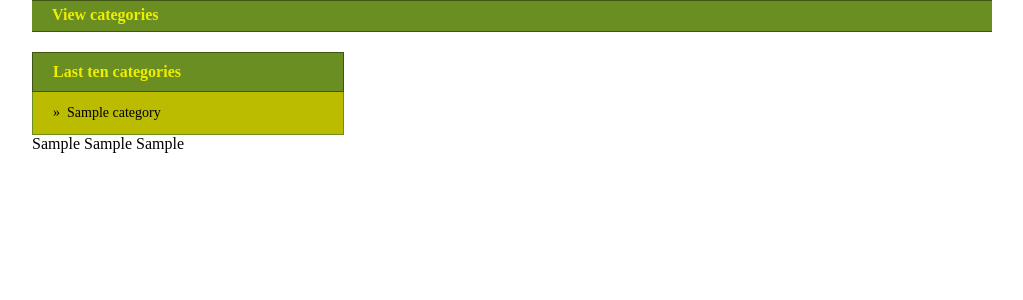
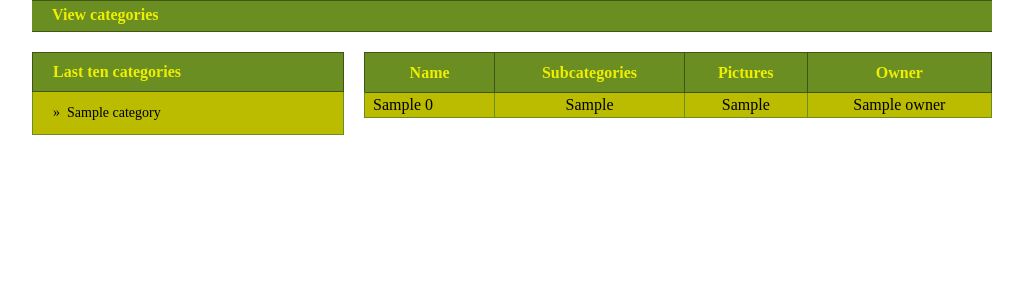
Before and after one commit to psstoev/willy, a Django app: template src/willy/gallery/templates/view_categories.html in a window 1280 px wide. Shown: the part 123-423 px from the top of the page, without its empty margins (128-1151 px from the left). Run offline with Django 3.2, Linux system fonts and the light colour scheme; the template is opened without the code that fills it: most values are stand-ins (such as "Sample title", 1, 10 or a date in 2020).

Commit message:
Finish design of view_categories.html

```diff
--- a/src/willy/gallery/templates/view_categories.html
+++ b/src/willy/gallery/templates/view_categories.html
@@ -7,12 +7,20 @@
     {% trans "View categories" %}
   </h1>
   {% include "categories_sidebar.html" %}
-  {% for cat in cat_info %}
-    <tr>
-      <td>{{ cat.0 }}</td>
-      <td>{{ cat.1 }}</td>
-      <td>{{ cat.2 }}</td>
-      <td></td>
-    </tr>
-  {% endfor %}
+  <table id="categories_table">
+      <tr class="t_header">
+        <th>{% trans "Name" %}</th>
+        <th>{% trans "Subcategories" %}</th>
+        <th>{% trans "Pictures" %}</th>
+        <th>{% trans "Owner" %}</th>
+      </tr>
+    {% for cat in cat_info %}
+      <tr class="{% cycle 'even' 'odd' %}">
+        <td class="left"><a href="/gallery/category/view/{{ cat.0.id }}">{{ cat.0.name|slice:":30" }}{% if cat.0.name|length > 30 %}&nbsp;&hellip;{% endif %}</a></td>
+        <td>{{ cat.1 }}</td>
+        <td>{{ cat.2 }}</td>
+        <td>{{ cat.0.owner }}</td>
+      </tr>
+    {% endfor %}
+  </table>
 {% endblock content %}
--- a/src/willy/static/css/base.css
+++ b/src/willy/static/css/base.css
@@ -147,6 +147,8 @@ h1#title {
 }
 
 section#categories {
+    position: relative;
+    float: left;
     display: block;
     width: 312px;
     background-color: #bbbb00;
@@ -175,7 +177,7 @@ section#categories a {
     padding-bottom: 3px;
     padding-left: 20px;
     font-size: 14px;
-    color: #000;
+    color: #000000;
 }
 
 section#categories a:hover, section#categories a:active, section#categories a.active {
@@ -188,3 +190,60 @@ section#categories a.active {
     border-top: 1px solid #6b8e23;
     border-bottom: 1px solid #6b8e23;
 }
+
+table#categories_table {
+    position: relative;
+    float: left;
+    width: 628px;
+    margin-left: 20px;
+}
+
+table#categories_table tr.t_header {
+    background-color: #6b8e23;
+    height: 40px;
+    border-top: 1px solid #405414;
+    border-left: 1px solid #405414;
+    border-bottom: 1px solid #405414;
+}
+
+table#categories_table tr.t_header th {
+    padding-left: 8px;
+    padding-right: 8px;
+    font-weight: bold;
+    color: #eeee00;
+    text-align: center;
+    border-right: 1px solid #405414;
+}
+
+table#categories_table tr td {
+    padding: 3px 8px 3px 8px;
+    text-align: center;
+    border-left: 1px solid #6b8e23;
+    border-right: 1px solid #6b8e23;
+    border-bottom: 1px solid #6b8e23;
+}
+
+table#categories_table tr td a {
+    display: block;
+    color: black;
+}
+
+table#categories_table tr.even td a:hover, table#categories_table tr.even td a:active {
+    color: #eeee00;
+}
+
+table#categories_table tr.odd td a:hover, table#categories_table tr.odd td a:active {
+    color: #546d1d;
+}
+
+table#categories_table tr td.left {
+    text-align: left;
+}
+
+table#categories_table tr.even {
+    background-color: #bbbb00;
+}
+
+table#categories_table tr.odd {
+    background-color: #d6e567;
+}
```
